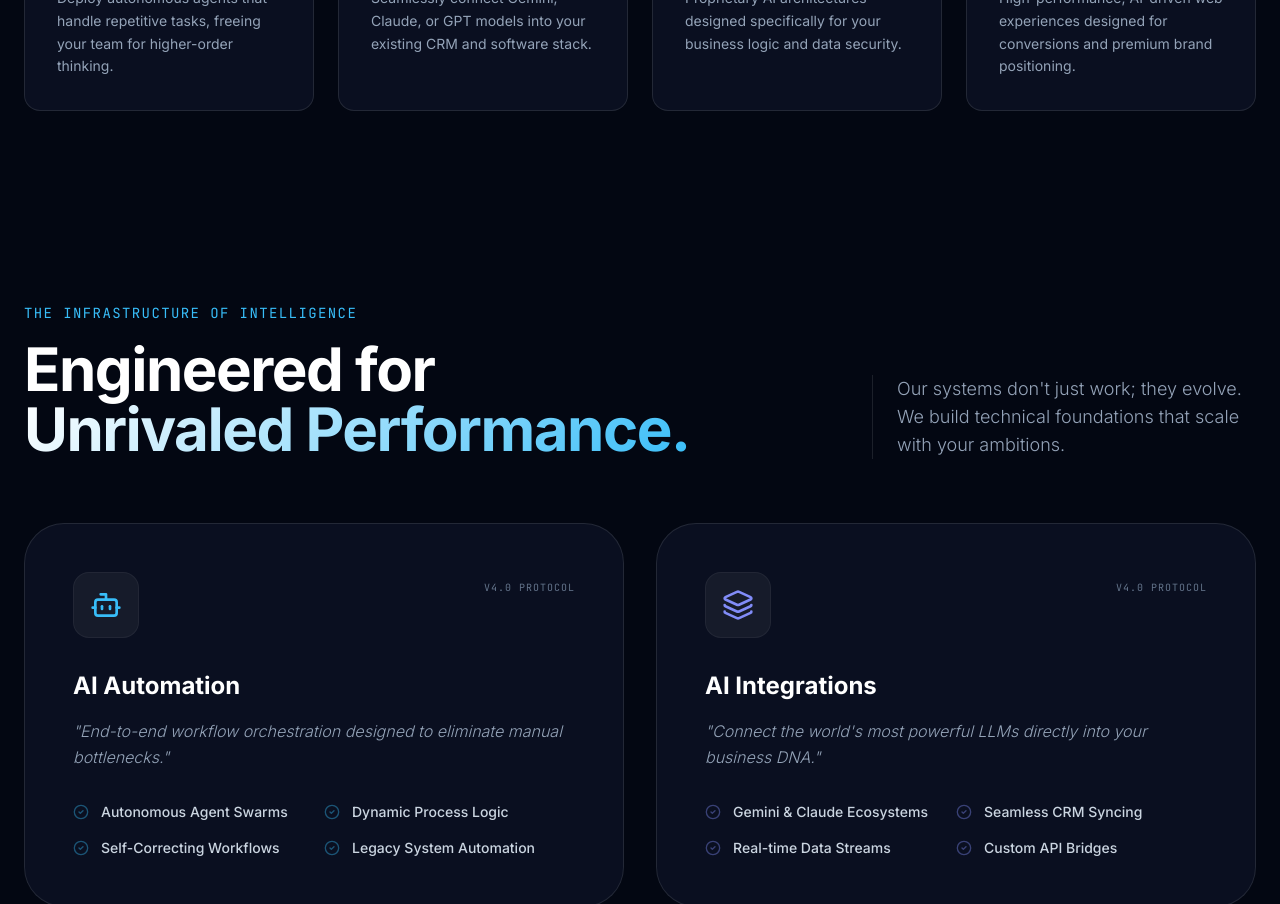
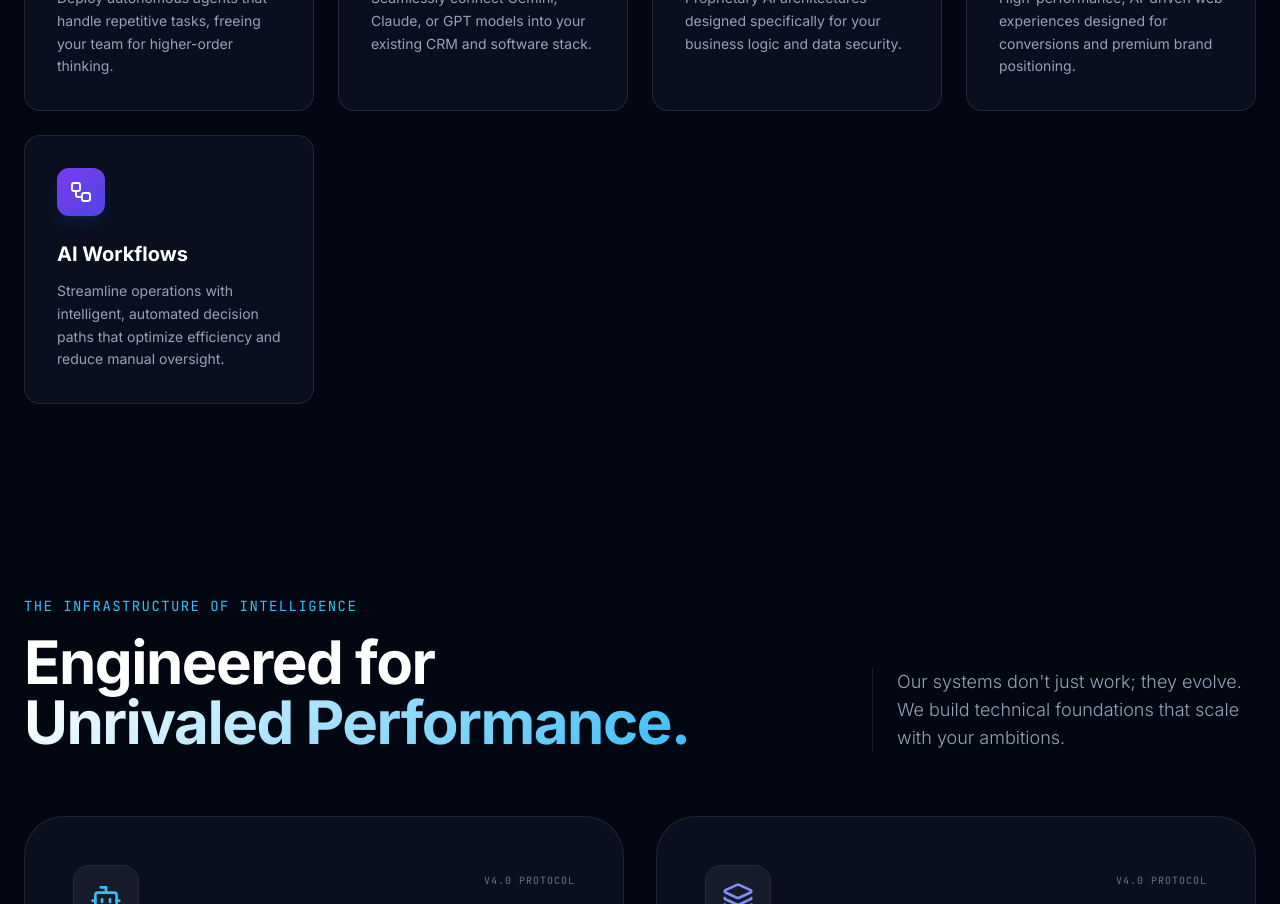
Before and after one commit to revenaintelligenceuk-blip/revena-web, a React (Vite) app: page / in a window 1280 px wide. Shown: the part 1340-2244 px from the top of the page. Built offline with nearby package versions, Linux system fonts and the light colour scheme.

Commit message:
feat: add AI Workflows service and sitemap

```diff
--- a/components/Services.tsx
+++ b/components/Services.tsx
@@ -1,6 +1,6 @@
 
 import React from 'react';
-import { Cpu, Globe, Zap, Network } from 'lucide-react';
+import { Cpu, Globe, Zap, Network, Workflow } from 'lucide-react';
 
 const services = [
   {
@@ -26,6 +26,12 @@ const services = [
     desc: "High-performance, AI-driven web experiences designed for conversions and premium brand positioning.",
     icon: Globe,
     color: "from-cyan-400 to-sky-500"
+  },
+  {
+    title: "AI Workflows",
+    desc: "Streamline operations with intelligent, automated decision paths that optimize efficiency and reduce manual oversight.",
+    icon: Workflow,
+    color: "from-violet-600 to-indigo-600"
   }
 ];
 
```
Also changed, not shown: public/robots.txt (added), 1 other file (tests, documents, lock files or other folders).
